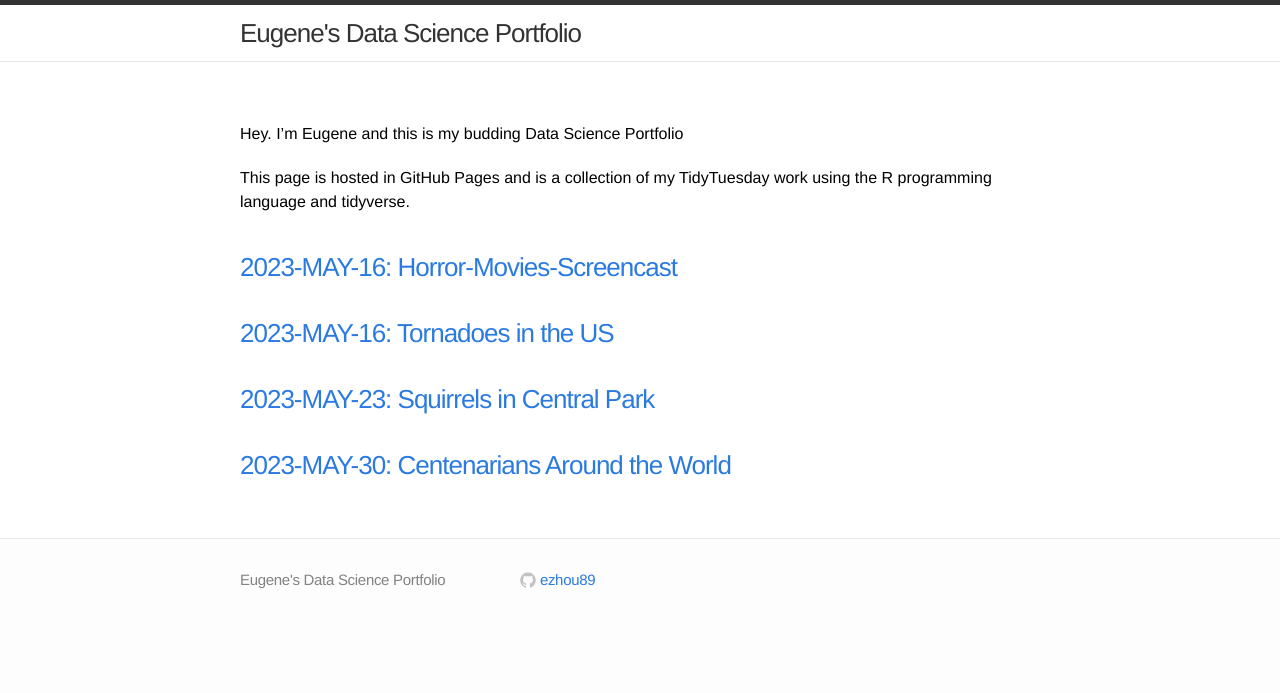
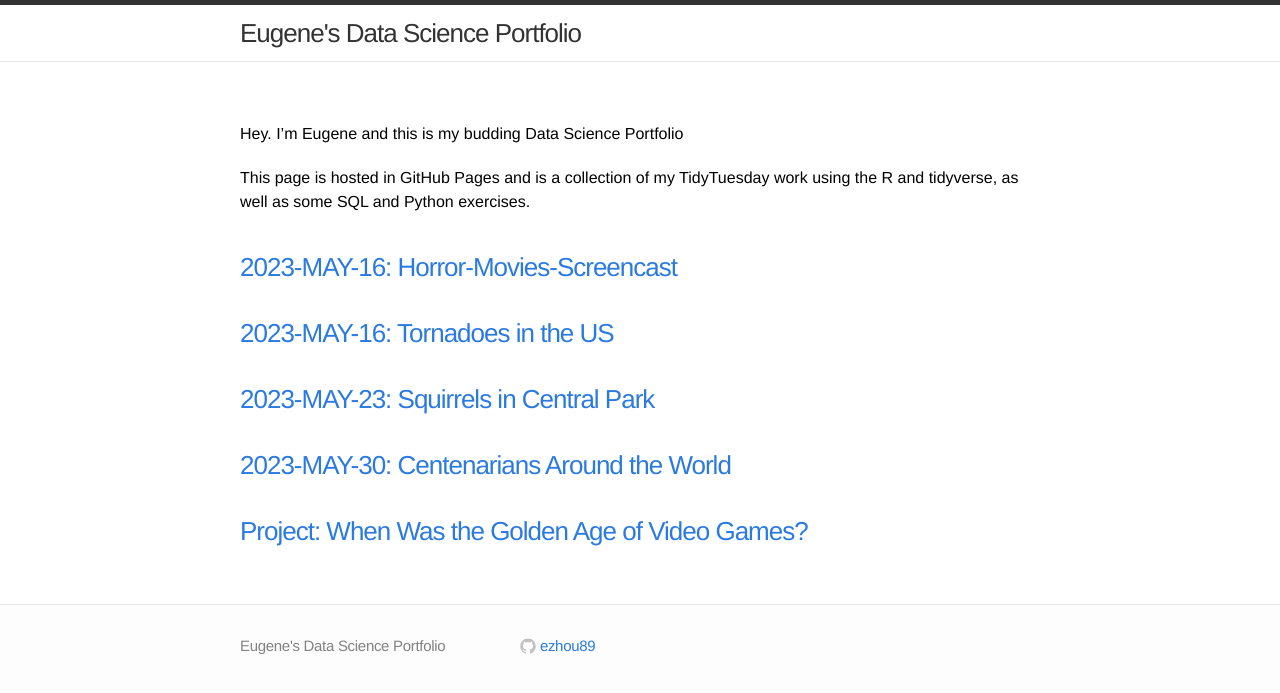
Before and after one commit to ezhou89/Eugene-Zhou-Data-Science-Portfolio, a Jekyll site: the page built from index.md, in a window 1280 px wide. Shown: the top 693 px of the page. Built offline with Jekyll 4.4.1, drawn with Linux system fonts in a browser that asks for light colours.

Commit message:
Update index.md

```diff
--- a/index.md
+++ b/index.md
@@ -4,7 +4,7 @@ layout: page
 
 Hey. I'm Eugene and this is my budding Data Science Portfolio
 
-This page is hosted in GitHub Pages and is a collection of my TidyTuesday work using the R programming language and tidyverse.
+This page is hosted in GitHub Pages and is a collection of my TidyTuesday work using the R and tidyverse, as well as some SQL and Python exercises.
 
 
 ### [2023-MAY-16: Horror-Movies-Screencast](./2023-MAY-16---Horror-Movies-Screencast.html)
@@ -14,3 +14,5 @@ This page is hosted in GitHub Pages and is a collection of my TidyTuesday work u
 ### [2023-MAY-23: Squirrels in Central Park](./2023_05_23_tidy_tuesday.html)
 
 ### [2023-MAY-30: Centenarians Around the World](./2023-MAY-30---tidy_tuesday.html)
+
+### [Project: When Was the Golden Age of Video Games?](./Project-%20When%20Was%20the%20Golden%20Age%20of%20Video%20Games%20.html)
```
